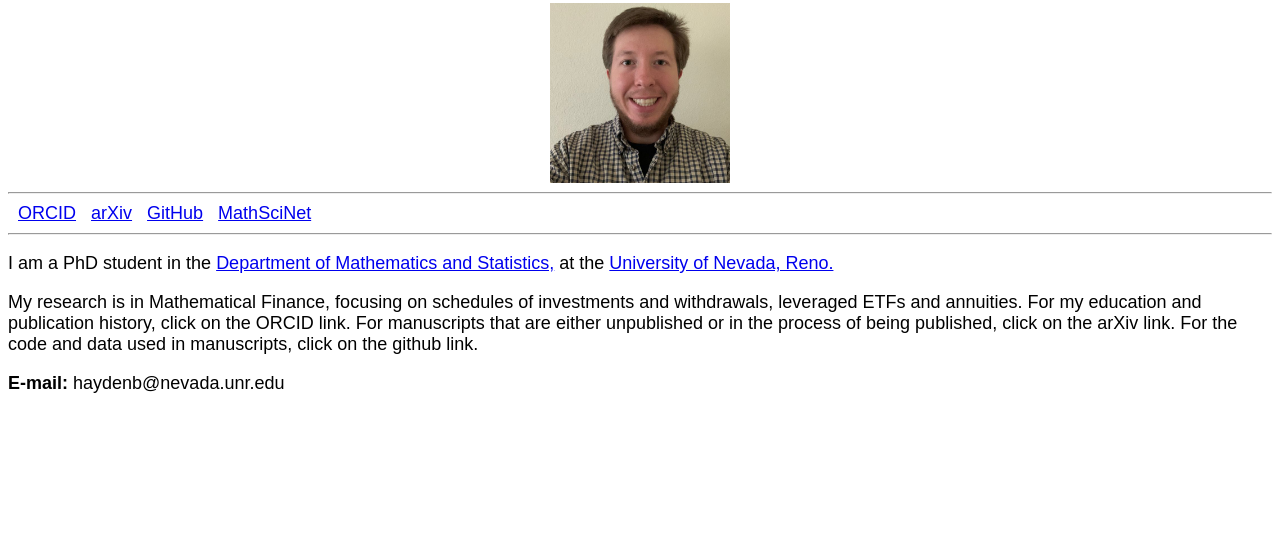
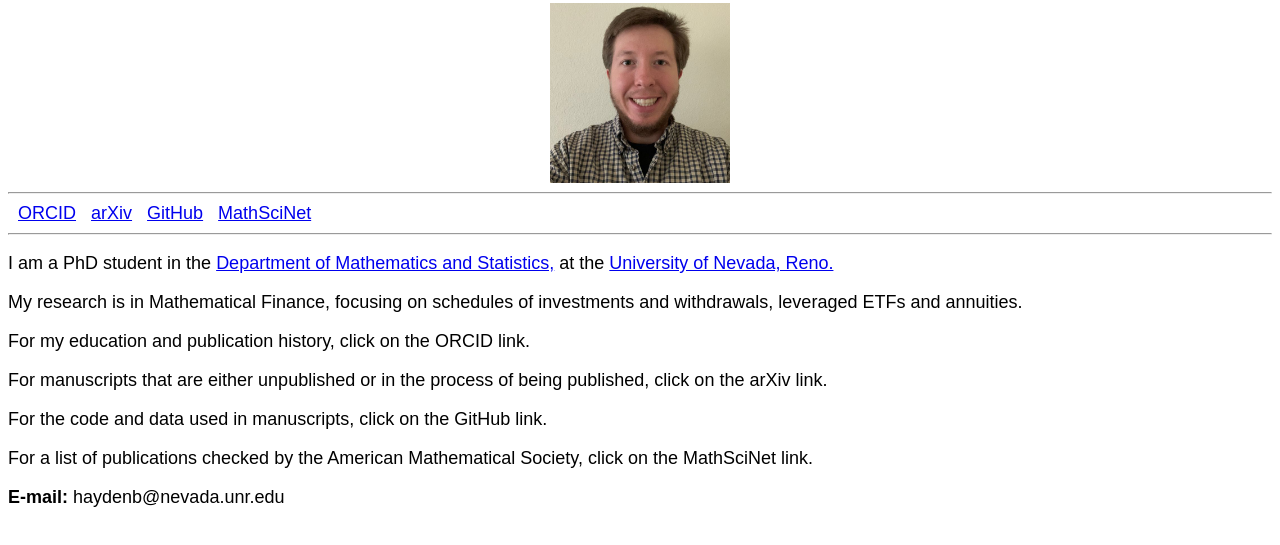
Before and after one commit to HaydenBrown/Home, a plain HTML site: page index.html in a window 1280 px wide. Shown: the part 71-616 px from the top of the page. Drawn offline with Linux system fonts and the light colour scheme.

Commit message:
Update index.html

```diff
--- a/index.html
+++ b/index.html
@@ -20,7 +20,11 @@ at the
 <a href = "http://www.unr.edu/"> University of Nevada, Reno.</a>
 </p>
 <p>
-My research is in Mathematical Finance, focusing on schedules of investments and withdrawals, leveraged ETFs and annuities. For my education and publication history, click on the ORCID link. For manuscripts that are either unpublished or in the process of being published, click on the arXiv link. For the code and data used in manuscripts, click on the github link.
+My research is in Mathematical Finance, focusing on schedules of investments and withdrawals, leveraged ETFs and annuities.
 </p>
+<p> For my education and publication history, click on the ORCID link. </p>
+<p> For manuscripts that are either unpublished or in the process of being published, click on the arXiv link. </p>
+<p> For the code and data used in manuscripts, click on the GitHub link. </p>
+<p> For a list of publications checked by the American Mathematical Society, click on the MathSciNet link. </p>
 
 <p> <strong> E-mail: </strong> haydenb@nevada.unr.edu </p>
```
